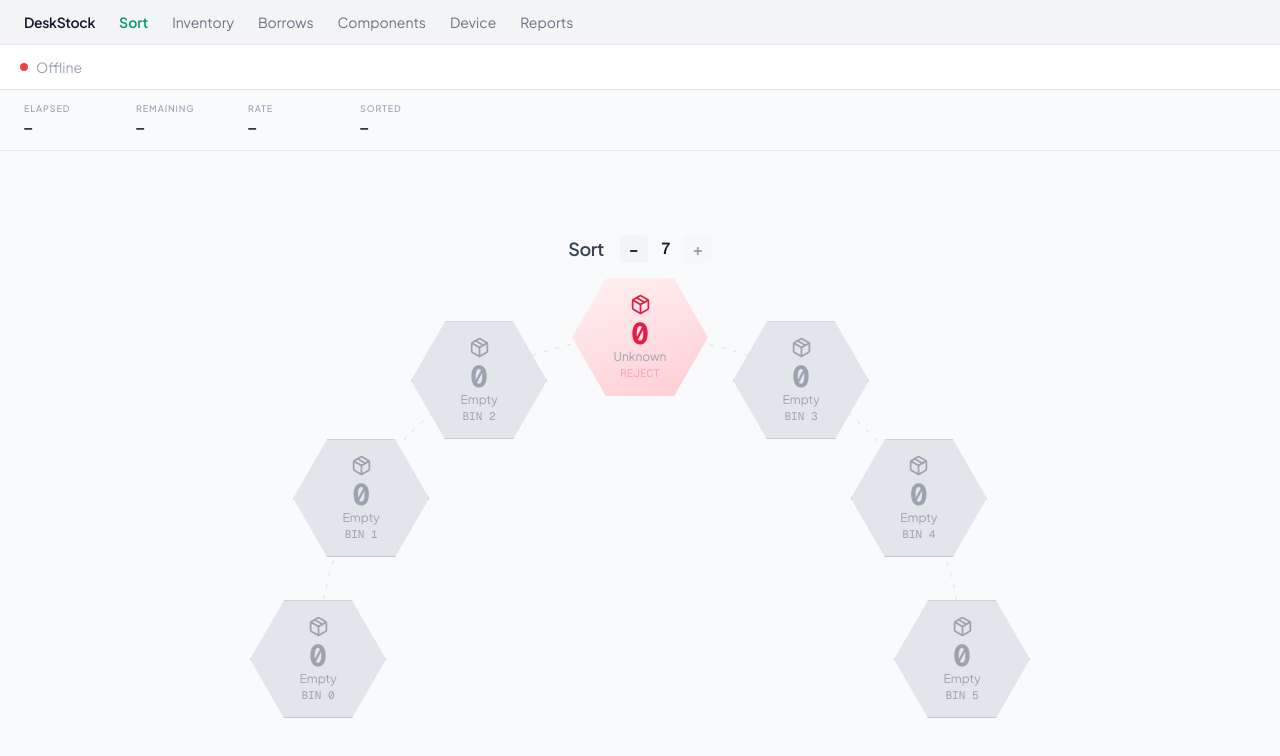
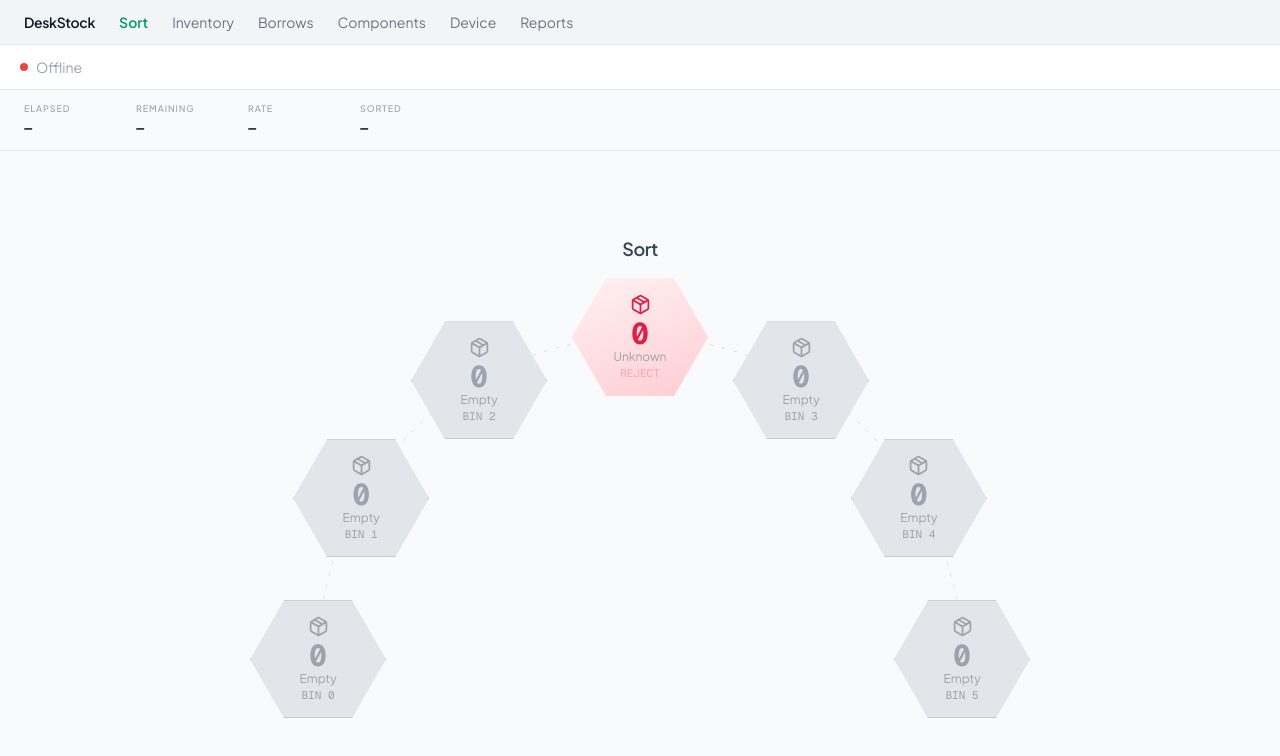
Before and after one commit to EmmanuelJohnW/deskstock, a Next.js app: page / in a window 1280 px wide. Shown: the top 756 px of the page. Built offline with nearby package versions, Linux system fonts and the light colour scheme; no server answers.

Commit message:
chore: Removed bin count adjuster

```diff
--- a/src/app/page.tsx
+++ b/src/app/page.tsx
@@ -1,15 +1,12 @@
 'use client'
 
-import { useState } from 'react'
 import { useDevice } from '@/lib/device/useDevice'
 import { ArchBinMap } from '@/components/ArchBinMap'
 import { StatusBar } from '@/components/StatusBar'
 import { TelemetryBar } from '@/components/TelemetryBar'
-import { BinCountControl } from '@/components/BinCountControl'
 
 export default function DashboardPage() {
   const device = useDevice()
-  const [binCount, setBinCount] = useState(7)
 
   const isRunning = device.runStatus === 'running'
 
@@ -47,16 +44,10 @@ export default function DashboardPage() {
           <h1 className="text-lg font-semibold text-gray-700 tracking-tight">
             {heading}
           </h1>
-          <BinCountControl
-            value={binCount}
-            onChange={setBinCount}
-            disabled={isRunning}
-          />
         </div>
 
         <ArchBinMap
           bins={device.bins}
-          binCount={binCount}
           activeBinIdx={isRunning ? device.lastBinEvent?.binIdx ?? null : null}
           activeSeq={device.lastBinEvent?.seq}
         />
--- a/src/components/ArchBinMap.tsx
+++ b/src/components/ArchBinMap.tsx
@@ -11,19 +11,22 @@ const ARC_RADIUS   = 322
 const HEX_W = 136
 const HEX_H = Math.round(HEX_W * 0.866)
 
+// Fixed by firmware: bins 0-5 are known components, bin 6 is always the
+// reject/unknown chute. Not configurable from the dashboard.
+const BIN_COUNT = 7
+
 interface Slot {
   binIdx: number
   isReject: boolean
 }
 
 /**
- * Splits known bins (0..binCount-2) into left/right halves around the
- * reject bin (binCount-1), which always lands in the center slot.
- * e.g. binCount=7 -> [0,1,2, REJECT(6), 3,4,5]
+ * Splits known bins (0-5) into left/right halves around the reject bin (6),
+ * which always lands in the center slot: [0,1,2, REJECT(6), 3,4,5]
  */
-function buildArchOrder(binCount: number): Slot[] {
-  const rejectIdx = binCount - 1
-  const knownCount = Math.max(0, binCount - 1)
+function buildArchOrder(): Slot[] {
+  const rejectIdx = BIN_COUNT - 1
+  const knownCount = BIN_COUNT - 1
   const leftCount = Math.ceil(knownCount / 2)
 
   const left  = Array.from({ length: leftCount }, (_, i) => i)
@@ -38,13 +41,12 @@ function buildArchOrder(binCount: number): Slot[] {
 
 interface ArchBinMapProps {
   bins: BinState[]
-  binCount: number
   activeBinIdx?: number | null
   activeSeq?: number
 }
 
-export function ArchBinMap({ bins, binCount, activeBinIdx = null, activeSeq = 0 }: ArchBinMapProps) {
-  const order = buildArchOrder(binCount)
+export function ArchBinMap({ bins, activeBinIdx = null, activeSeq = 0 }: ArchBinMapProps) {
+  const order = buildArchOrder()
   const stepDeg = order.length > 1 ? 180 / (order.length - 1) : 0
 
   // Positions/sizes are expressed as % of the container (not px) so the whole
--- a/src/components/BinCountControl.tsx
+++ /dev/null
@@ -1,39 +0,0 @@
-const MIN_BINS = 2
-const MAX_BINS = 7
-
-interface BinCountControlProps {
-  value: number
-  onChange: (n: number) => void
-  disabled: boolean
-}
-
-export function BinCountControl({ value, onChange, disabled }: BinCountControlProps) {
-  const btnBase =
-    'w-9 h-9 sm:w-7 sm:h-7 rounded flex items-center justify-center bg-gray-100 text-gray-900 font-bold text-base transition-colors'
-  const btnEnabled  = 'hover:bg-gray-200 active:bg-gray-300'
-  const btnDisabled = 'opacity-40 cursor-not-allowed'
-
-  return (
-    <div className="flex items-center gap-2">
-      <button
-        onClick={() => onChange(Math.max(MIN_BINS, value - 1))}
-        disabled={disabled || value <= MIN_BINS}
-        className={`${btnBase} ${disabled || value <= MIN_BINS ? btnDisabled : btnEnabled}`}
-        aria-label="Fewer bins"
-      >
-        −
-      </button>
-      <span className="w-5 text-center text-gray-900 font-mono font-semibold tabular-nums">
-        {value}
-      </span>
-      <button
-        onClick={() => onChange(Math.min(MAX_BINS, value + 1))}
-        disabled={disabled || value >= MAX_BINS}
-        className={`${btnBase} ${disabled || value >= MAX_BINS ? btnDisabled : btnEnabled}`}
-        aria-label="More bins"
-      >
-        +
-      </button>
-    </div>
-  )
-}
```
